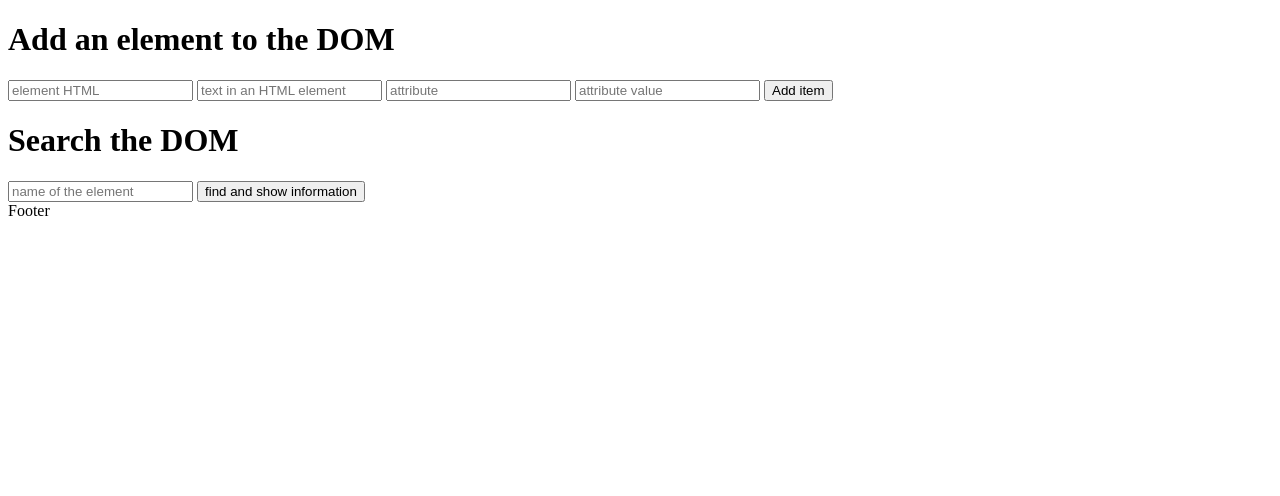
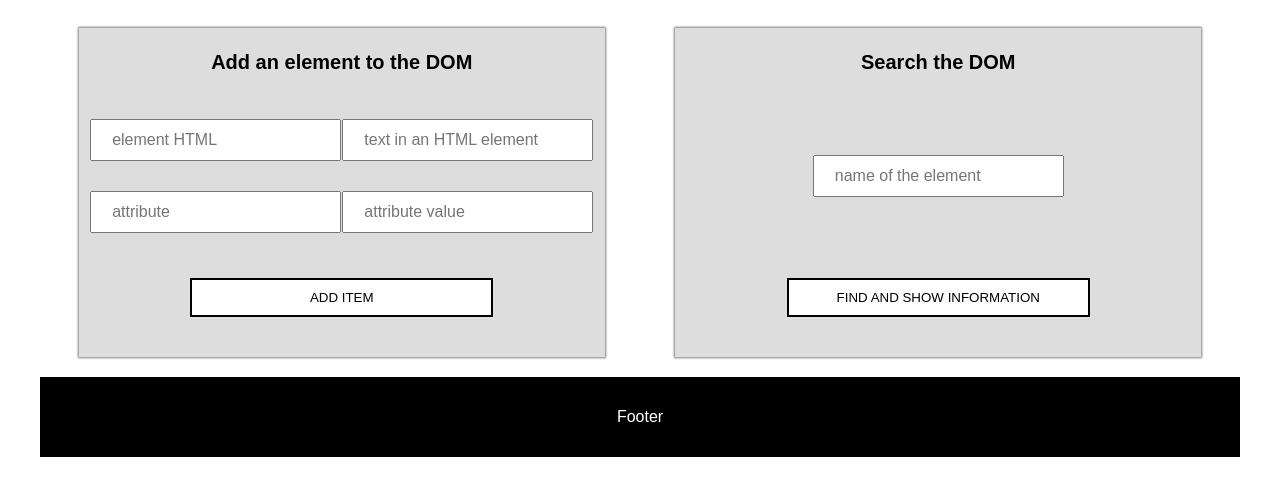
Before and after one commit to jandutkiewicz0309/DOM, a plain HTML site: page index.html in a window 1280 px wide. Drawn offline with Linux system fonts and the light colour scheme.

Commit message:
CSS flexbox

```diff
--- a/index.html
+++ b/index.html
@@ -8,8 +8,8 @@
     <link rel="stylesheet" href="style.css">
 </head>
 <body>
-    <div class="form form-container">
-        <form class="rorm form--add">
+    <div class="form-container">
+        <form class="form form--add">
             <h1 class="form__title">Add an element to the DOM</h1>
             <input type="text" class="form__input" placeholder="element HTML" required>
             <input type="text" class="form__input" placeholder="text in an HTML element">
--- a/style.css
+++ b/style.css
@@ -0,0 +1,65 @@
+body {
+    font-family: Arial, Helvetica, sans-serif;
+    max-width: 1900px;
+}
+
+.form-container {
+    display: flex;
+    justify-content: space-evenly;
+}
+
+.form {
+    display: flex;
+    flex-wrap: wrap;
+    justify-content: space-evenly;
+    align-content: space-between;
+    flex-basis: 40%;
+    background-color: rgb(221, 221, 221);
+    box-shadow: 0 0 2px 1px rgb(128, 128, 128);
+    margin: 20px 0;
+    padding: 10px;
+}
+
+.form__title {
+    flex-basis: 100%;
+    font-size: 20px;
+    text-align: center;
+    margin-bottom: 30px;
+}
+
+.form__input {
+    padding: 10px 20px;
+    font-size: 16px;
+    flex-basis: 40%;
+    margin: 15px 0;
+}
+
+.form__button {
+    margin: 30px 0;
+    padding: 10px 20px;
+    border: 2px solid rgb(0, 0, 0);
+    background-color: rgb(255, 255, 255);
+    text-transform: uppercase;
+    cursor: pointer;
+    flex-basis: 60%;
+}
+
+.form__button:hover {
+    background-color: rgb(0, 0, 0);
+    border: 2px solid rgb(255, 255, 255);
+    color: rgb(255, 255, 255);
+}
+
+.result, .content, .footer {
+    max-width: 1200px;
+    margin: 0 auto;
+}
+
+.footer {
+    background-color: rgb(0, 0, 0);
+    color: rgb(255, 255, 255);
+    height: 80px;
+    display: flex;
+    justify-content: center;
+    align-items: center;
+}
```
